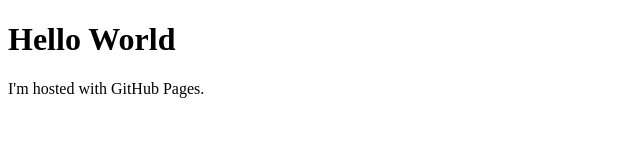
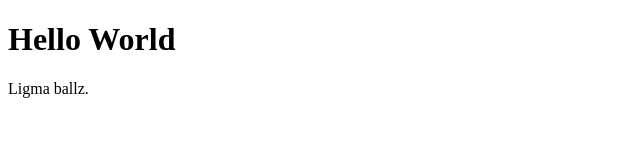
Before and after one commit to LNApronk/LNApronk.github.io, a plain HTML site: page index.html in a window 1280 px wide. Shown: the whole page, without its empty margins (0-640 px from the left). Drawn offline with Linux system fonts and the light colour scheme.

Commit message:
Update index.html

```diff
--- a/index.html
+++ b/index.html
@@ -2,6 +2,6 @@
 <html>
 <body>
 <h1>Hello World</h1>
-<p>I'm hosted with GitHub Pages.</p>
+<p>Ligma ballz.</p>
 </body>
 </html>
```
